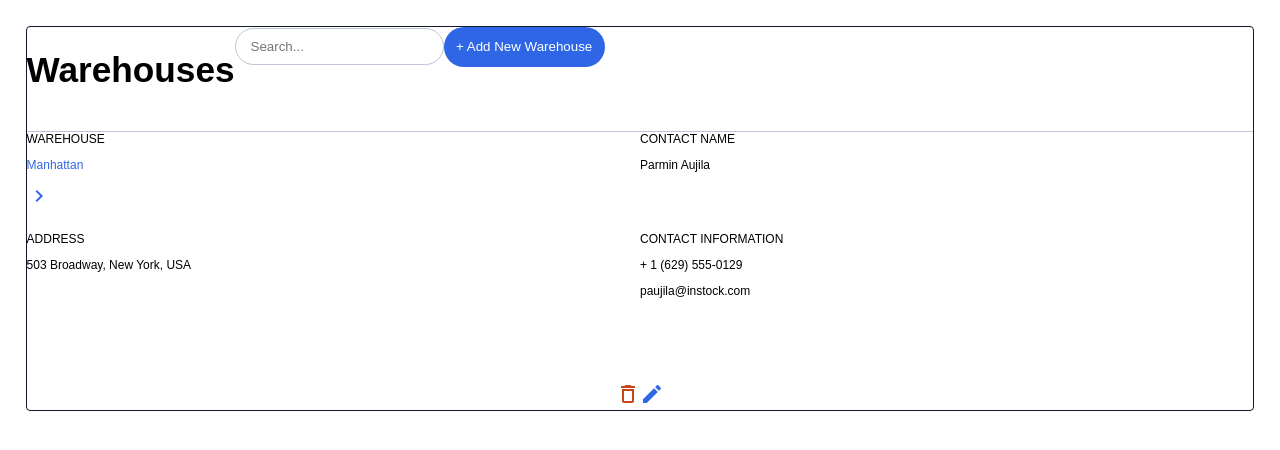
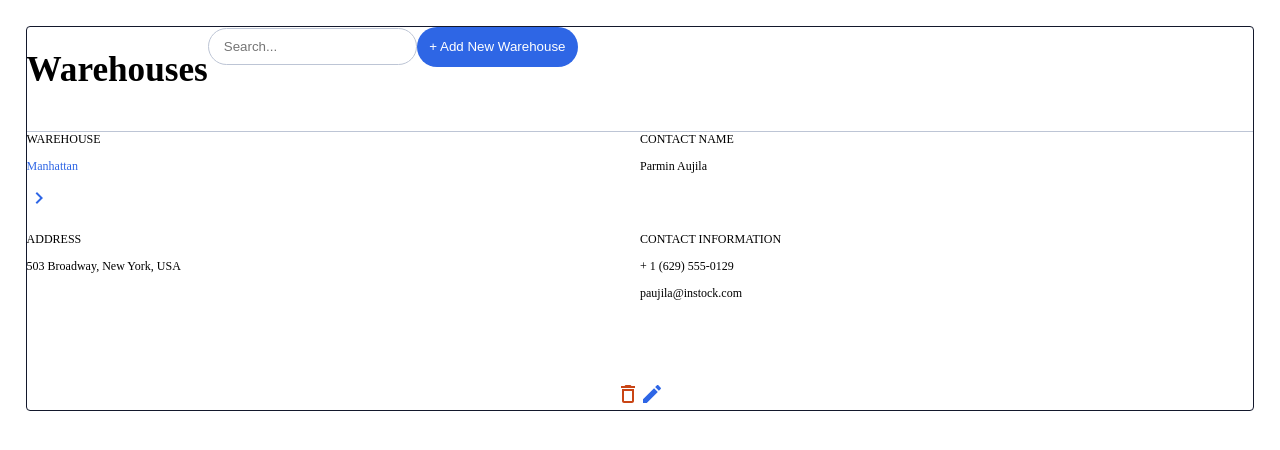
Before and after one commit to sandyngu/shredder-instock, a React (Create React App) app in the folder client/: page / in a window 1280 px wide. Shown: the top 450 px of the page. Built offline with nearby package versions, Linux system fonts and the light colour scheme.

Commit message:
Fixing Partials Errors

```diff
--- a/client/src/partials/_fonts.scss
+++ b/client/src/partials/_fonts.scss
@@ -7,6 +7,6 @@
 
 @font-face {
     font-family: 'Titillium Web', sans-serif;
-    src: url('../assets/globalfont/TitilliumWeb-SemiBold.ttf') format("truetype");
+    src: url('../assets/globalfonts/TitilliumWeb-SemiBold.ttf') format("truetype");
     font-weight: 600;
 }
--- a/client/src/partials/_mixins.scss
+++ b/client/src/partials/_mixins.scss
@@ -1,7 +1,7 @@
 @import './variables';
 
 body {
-    font-family: 'Titillium Web', sans-serif;
+    font-family: 'Titillium Web';
     margin: 0 auto;
 }
 
```
